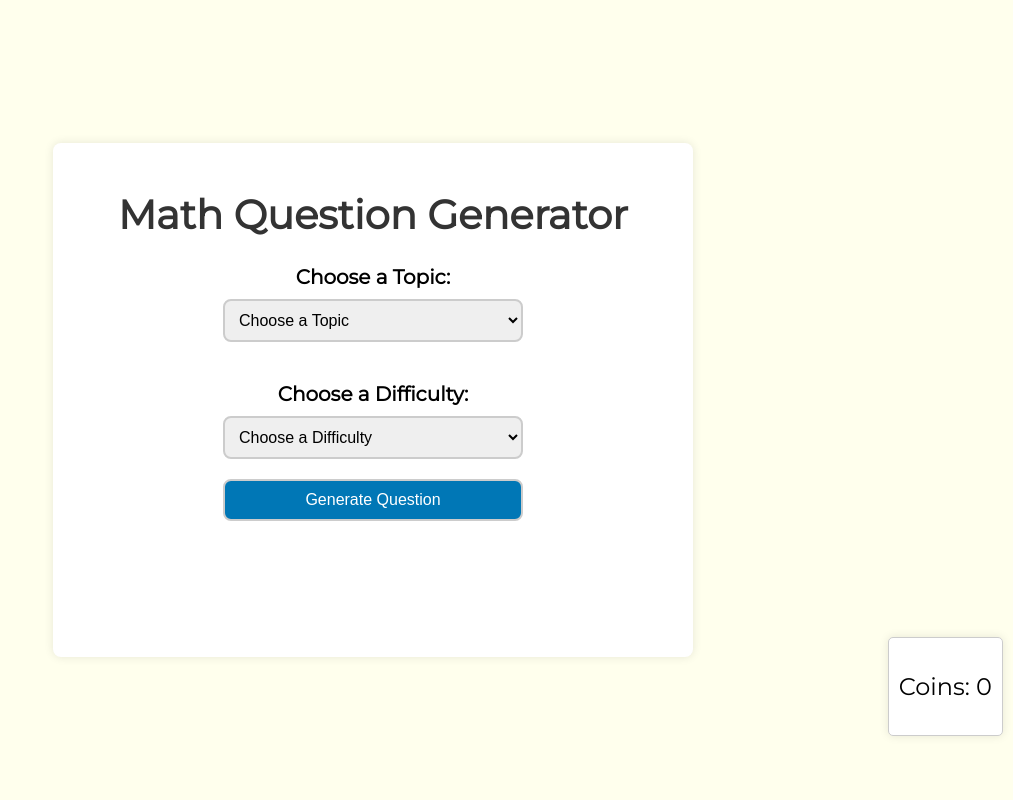
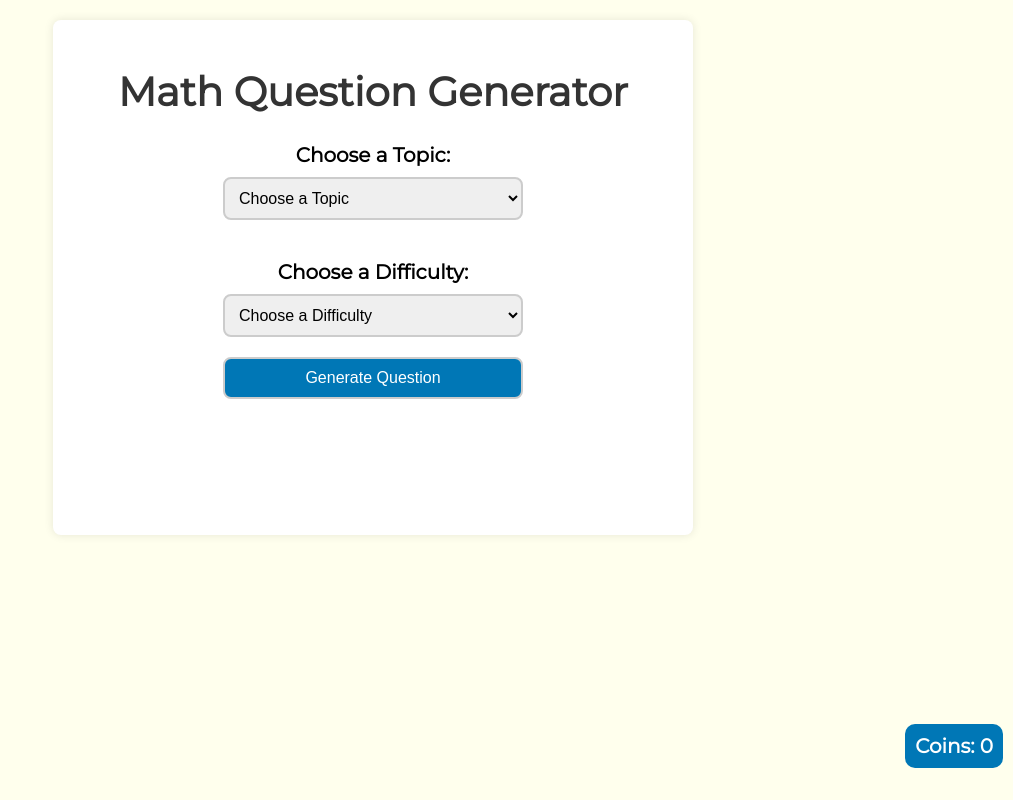
Before and after one commit to IzumiWasTaken/SK-Maths-Competition-2024, a Flask app: page / in a window 1280 px wide. Shown: the whole page, without its empty margins (267-1280 px from the left). Run offline with Flask 3, Linux system fonts and the light colour scheme.

Commit message:
Fix syntax error and Finalise coin system

```diff
--- a/templates/index2.html
+++ b/templates/index2.html
@@ -14,7 +14,7 @@
             background-color: #FFFFED;
             display: flex;
             justify-content: center;
-            align-items: center;
+            align-items: flex-start;
             height: 100vh;
             margin: 0;
             padding: 0;
@@ -28,17 +28,20 @@
             width: 80%;
             max-width: 600px;
             position: relative;
+            margin-top: 20px;
         }
-        #coins-container {
+        .coin-counter {
             position: fixed;
             right: 10px;
-            float: right;
-            font-size: 24px;
-            background-color: white;
+            bottom: 10px;
+            transform: translateY(-50%);
+            background-color: #0077B6;
+            color: #fff;
             padding: 10px;
-            border: 1px solid #ccc;
-            border-radius: 5px;
-            box-shadow: 0 0 10px rgba(0,0,0,0.1);
+            border-radius: 10px;
+            text-align: center;
+            font-size: 20px;
+            font-weight: bold;
         }
         h1 {
             color: #333;
@@ -188,10 +191,10 @@
         </div>
         <div id="response-container">
             <label for="user-response">Choices:</label>
-            <button id="choice_A" class="choice-button" value="A">Choice A</button>
-            <button id="choice_B" class="choice-button" value="B">Choice B</button>
-            <button id="choice_C" class="choice-button" value="C">Choice C</button>
-            <button id="choice_D" class="choice-button" value="D">Choice D</button>
+            <button id="choice_A" class="choice-button" value="I choose choice A.">Choice A</button>
+            <button id="choice_B" class="choice-button" value="I choose choice B.">Choice B</button>
+            <button id="choice_C" class="choice-button" value="I choose choice C.">Choice C</button>
+            <button id="choice_D" class="choice-button" value="I choose choice D.">Choice D</button>
         </div>
         <div id="feedback-container">
             <h2>Feedback:</h2>
@@ -199,15 +202,14 @@
             <button id="next-question">Next Question</button>
             <button id="back-button">Back</button>
         </div>
-        <div id="coins-container">
-            <p>Coins: 0</p>
-        </div>
+        <div class="coin-counter" id="coinCounter">Coins: 0</div>
     </div>
 
     <script src="https://code.jquery.com/jquery-3.6.0.min.js"></script>
     <script>
-        let Coins = 0;
         $(document).ready(function() {
+            let coins = 0; // Declare the coins variable here
+
             $('#generateForm').on('submit', function(event) {
                 event.preventDefault();
                 $('#loader').show();
@@ -229,6 +231,7 @@
                     error: function(error) {
                         $('#loader').hide();
                         console.log(error);
+                        alert("Massive Error: I sincerely apologize if this shows up during the competition.x");
                     }
                 });
             });
@@ -247,12 +250,6 @@
                         $('#gpt-response').html(response.response);
                         MathJax.typeset(); // Rerender MathJax content
 
-                        // Add or remove classes based on the response.correct value
-                       // if (response.correct === 1) {
-                           // buttonClicked.addClass('button_correct');
-                       // } else {
-                           // buttonClicked.addClass('button_wrong');
-                       // }
                         // Disable all buttons
                         $('.choice-button').prop('disabled', true);
                         $('.response').val('');
@@ -264,17 +261,12 @@
                     }
                 });
             });
-            var BrowserName = obgbrowserName;
-            document.getElementById('coins-container').innerHTML = BrowserName;
 
             $('#next-question').on('click', function() {
                 $('#generateForm')[0].reset();
                 $('#problem-container, #response-container, #feedback-container').hide();
                 $('#generated-problem, #gpt-response').text('');
-                $('.choice-button').removeClass('button_correct')
-                $('.choice-button').prop('disabled', false);
-                $('.choice-button').removeClass('button_wrong')
-                $('.choice-button').prop('disabled', false);
+                $('.choice-button').removeClass('button_correct button_wrong').prop('disabled', false);
                 $('#generateForm').show();
             });
 
@@ -287,101 +279,70 @@
             $('#Generate-Question').on('click', function() {
                 $('#generateForm').hide();
             });
+
+            $('#choice_A').on('click', function() {
+                setTimeout(function() {
+                    var text = $('#feedback-container').text().toLowerCase().trim();
+
+                    if (text.includes("incorrect") || text.includes("wrong") || text.includes("false")) {
+                        $('#choice_A').addClass('button_wrong');
+                    } else if (text.includes("correct") || text.includes("true")) {
+                        $('#choice_A').addClass('button_correct');
+                        coins++;
+                        $('#coinCounter').text('Coins: ' + coins);
+                    } else {
+                        $('#choice_A').css('background-color', '');
+                    }
+                }, 1500);
             });
 
-        $('#choice_A').click(function() {
+            $('#choice_B').on('click', function() {
                 setTimeout(function() {
-                // Retrieve the combined text content from the container
                     var text = $('#feedback-container').text().toLowerCase().trim();
 
-                // Check for "incorrect" or "wrong" first
-                if (text.includes("incorrect") || text.includes("wrong")) {
-                    // Change the button color to red and display an alert
-                    $('#choice_A').addClass('button_wrong');
+                    if (text.includes("incorrect") || text.includes("wrong") || text.includes("false")) {
+                        $('#choice_B').addClass('button_wrong');
+                    } else if (text.includes("correct") || text.includes("true")) {
+                        $('#choice_B').addClass('button_correct');
+                        coins++;
+                        $('#coinCounter').text('Coins: ' + coins);
+                    } else {
+                        $('#choice_B').css('background-color', '');
                     }
-                // If "incorrect" or "wrong" is not found, check for "correct"
-                else if (text.includes("correct")) {
-                    // Change the button color to green and display an alert
-                    $('#choice_A').addClass('button_correct');
-                    Coins += 1;
-                    document.getElementById('coin-counter').textContent = `Coins = ${Coins}`;
-                    alert(Coins);
-                }
-                // If none of the keywords are found
-                else {
-                    // Reset the button color and display the detected text
-                    $('#choice_A').css('background-color', '');
-                }
-            }, 1500); // 1500 milliseconds = 1.5 seconds
+                }, 1500);
             });
 
-        $('#choice_B').click(function() {
+            $('#choice_C').on('click', function() {
                 setTimeout(function() {
-                // Retrieve the combined text content from the container
                     var text = $('#feedback-container').text().toLowerCase().trim();
 
-                // Check for "incorrect" or "wrong" first
-                if (text.includes("incorrect") || text.includes("wrong")) {
-                    // Change the button color to red and display an alert
-                    $('#choice_B').addClass('button_wrong');
+                    if (text.includes("incorrect") || text.includes("wrong") || text.includes("false")) {
+                        $('#choice_C').addClass('button_wrong');
+                    } else if (text.includes("correct") || text.includes("true")) {
+                        $('#choice_C').addClass('button_correct');
+                        coins++;
+                        $('#coinCounter').text('Coins: ' + coins);
+                    } else {
+                        $('#choice_C').css('background-color', '');
                     }
-                // If "incorrect" or "wrong" is not found, check for "correct"
-                else if (text.includes("correct")) {
-                    // Change the button color to green and display an alert
-                    $('#choice_B').addClass('button_correct');
-                }
-                // If none of the keywords are found
-                else {
-                    // Reset the button color and display the detected text
-                    $('#choice_B').css('background-color', '');
-                }
-            }, 1500); // 1500 milliseconds = 1.5 seconds
+                }, 1500);
             });
 
-        $('#choice_C').click(function() {
+            $('#choice_D').on('click', function() {
                 setTimeout(function() {
-                // Retrieve the combined text content from the container
                     var text = $('#feedback-container').text().toLowerCase().trim();
 
-                // Check for "incorrect" or "wrong" first
-                if (text.includes("incorrect") || text.includes("wrong")) {
-                    // Change the button color to red and display an alert
-                    $('#choice_C').addClass('button_wrong');
-                }
-                // If "incorrect" or "wrong" is not found, check for "correct"
-                else if (text.includes("correct")) {
-                    // Change the button color to green and display an alert
-                    $('#choice_C').addClass('button_correct');
-                }
-                // If none of the keywords are found
-                else {
-                    // Reset the button color and display the detected text
-                    $('#choice_C').css('background-color', '');
-                }
-            }, 1500); // 1500 milliseconds = 1.5 seconds
-        });
-
-        $('#choice_D').click(function() {
-            setTimeout(function() {
-                // Retrieve the combined text content from the container
-                var text = $('#feedback-container').text().toLowerCase().trim();
-
-                // Check for "incorrect" or "wrong" first
-                if (text.includes("incorrect") || text.includes("wrong")) {
-                    // Change the button color to red and display an alert
+                    if (text.includes("incorrect") || text.includes("wrong") || text.includes("false")) {
                         $('#choice_D').addClass('button_wrong');
-                }
-                // If "incorrect" or "wrong" is not found, check for "correct"
-                else if (text.includes("correct")) {
-                    // Change the button color to green and display an alert
+                    } else if (text.includes("correct") || text.includes("true")) {
                         $('#choice_D').addClass('button_correct');
-                }
-                // If none of the keywords are found
-                else {
-                    // Reset the button color and display the detected text
+                        coins++;
+                        $('#coinCounter').text('Coins: ' + coins);
+                    } else {
                         $('#choice_D').css('background-color', '');
                     }
-            }, 1500); // 1500 milliseconds = 1.5 seconds
+                }, 1500);
+            });
         });
 
     </script>
```
Lines whose indentation alone changed are shown as unchanged.
